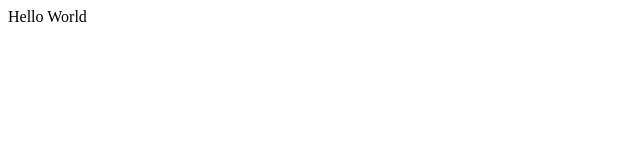
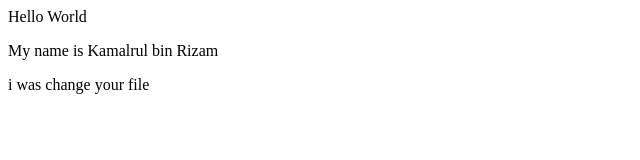
Before and after one commit to kamarul94/pull-req-test, a plain HTML site: page index.html in a window 1280 px wide. Shown: the whole page, without its empty margins (0-640 px from the left). Drawn offline with Linux system fonts and the light colour scheme.

Commit message:
Update index.html

```diff
--- a/index.html
+++ b/index.html
@@ -1 +1,3 @@
 <p>Hello World</p>
+<p>My name is Kamalrul bin Rizam</p>
+<p>i was change your file</p>
```
